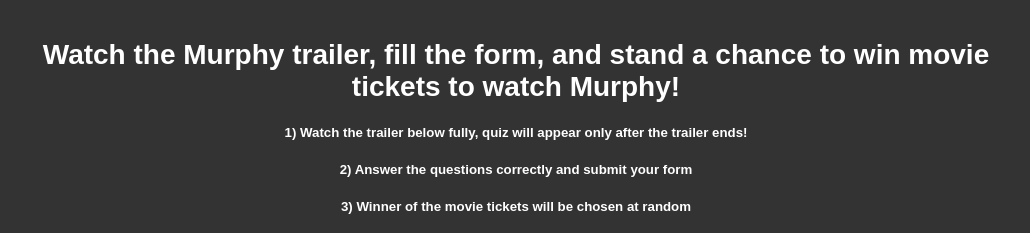
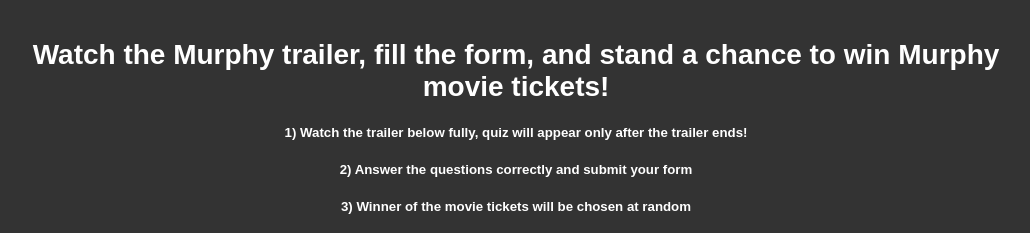
Before and after one commit to PranavDole11/Murphy-contest, a plain HTML site: page index.html in a window 1280 px wide. Shown: the top 233 px of the page, without its empty margins (124-1154 px from the left). Drawn offline with Linux system fonts and the light colour scheme.

Commit message:
Update index.html

```diff
--- a/index.html
+++ b/index.html
@@ -81,7 +81,7 @@
 <body>
   <div class="container">
     <!-- Promotional text -->
-    <h1>Watch the Murphy trailer, fill the form, and stand a chance to win movie tickets to watch Murphy!</h1>
+    <h1>Watch the Murphy trailer, fill the form, and stand a chance to win Murphy movie tickets!</h1>
 
     <div class="instructions">
         <h5>1) Watch the trailer below fully, quiz will appear only after the trailer ends!</h5>
```
